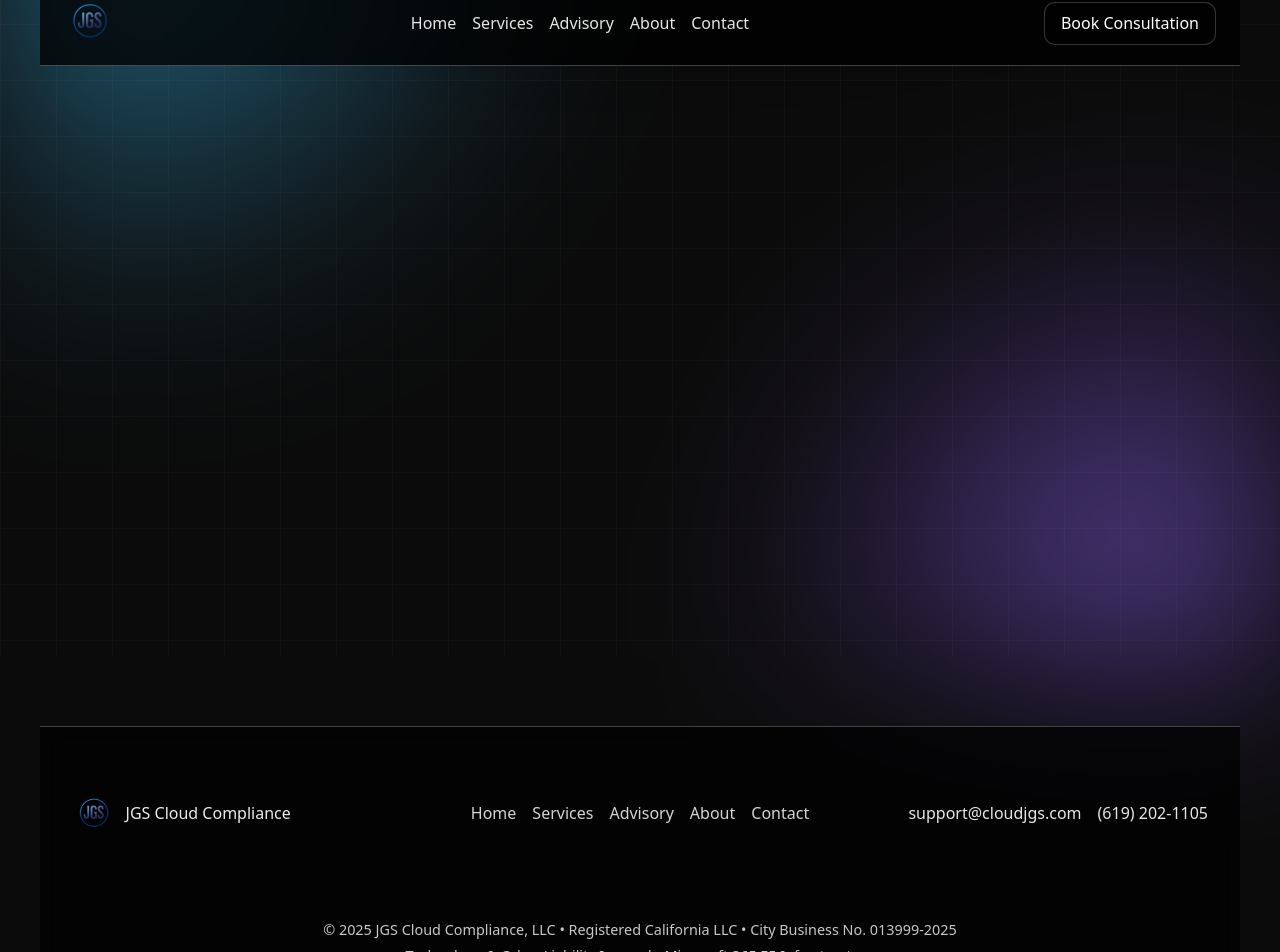
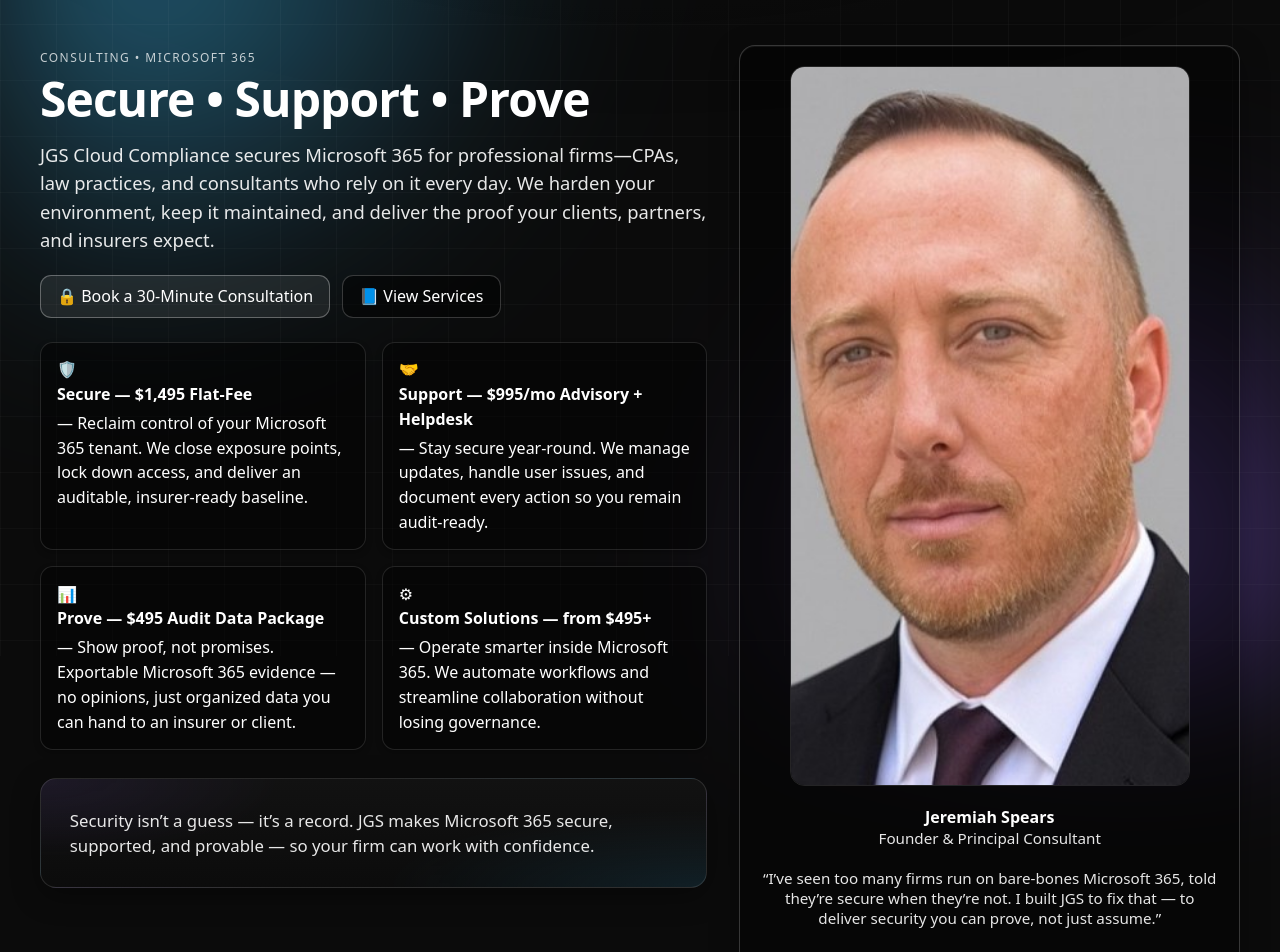
Before and after one commit to jspears80/jgs, a Next.js app: page / in a window 1280 px wide. Shown: the part 144-1096 px from the top of the page. Built offline with nearby package versions, Linux system fonts and the light colour scheme.

Commit message:
Refactor page layout to HomePage component

```diff
--- a/app/page.tsx
+++ b/app/page.tsx
@@ -1,125 +1,127 @@
-// app/layout.tsx
-import './globals.css';
+// app/page.tsx
 import React from 'react';
-import type { Metadata } from 'next';
-import Nav from './Nav';
 
-export const metadata: Metadata = {
-  metadataBase: new URL('https://www.cloudjgs.com'),
-  title:
-    'Secure • Support • Prove — Microsoft 365 for Professional Firms | JGS Cloud Compliance',
-  description:
-    'JGS Cloud Compliance secures Microsoft 365 for professional firms, maintains it day-to-day, and delivers audit-ready proof.',
-  openGraph: {
-    title:
-      'Secure • Support • Prove — Microsoft 365 for Professional Firms | JGS Cloud Compliance',
-    description:
-      'Security isn’t a guess — it’s a record. JGS makes Microsoft 365 secure, supported, and provable for professional firms.',
-    url: 'https://www.cloudjgs.com',
-    siteName: 'JGS Cloud Compliance',
-    type: 'website',
-  },
-  twitter: {
-    card: 'summary_large_image',
-    title:
-      'Secure • Support • Prove — Microsoft 365 for Professional Firms | JGS Cloud Compliance',
-    description:
-      'We harden Microsoft 365, keep it maintained, and deliver audit-ready proof.',
-  },
-  keywords: [
-    'Microsoft 365 security',
-    'law firm Microsoft 365',
-    'CPA Microsoft 365',
-    'DMARC DKIM SPF',
-    'M365 hardening',
-    'audit evidence',
-    'compliance proof',
-  ],
-};
+export default function HomePage() {
+  return (
+    <section className="section container">
+      <div className="page home-grid">
+        {/* ===== LEFT COLUMN — HERO ===== */}
+        <div>
+          <span className="eyebrow">Consulting • Microsoft 365</span>
+          <h1 className="hero">Secure • Support • Prove</h1>
 
-export default function RootLayout({
-  children,
-}: {
-  children: React.ReactNode;
-}) {
-  return (
-    <html lang="en">
-      <body>
-        {/* ======================= Header (quiet) ======================= */}
-        <header className="header" role="banner">
-          <div className="container header-row">
-            <a href="/" className="brand" aria-label="JGS Cloud Compliance — Home">
-              <img
-                src="/Logo.png"
-                alt="JGS Cloud Compliance"
-                className="logo"
-                width={32}
-                height={32}
-              />
+          <p className="lead" style={{ maxWidth: '68ch' }}>
+            JGS Cloud Compliance secures Microsoft 365 for professional firms—CPAs, law
+            practices, and consultants who rely on it every day. We harden your
+            environment, keep it maintained, and deliver the proof your clients, partners,
+            and insurers expect.
+          </p>
+
+          <div
+            style={{
+              display: 'flex',
+              gap: '.75rem',
+              margin: '.9rem 0 1.25rem',
+              flexWrap: 'wrap',
+            }}
+          >
+            <a
+              className="btn primary"
+              href="https://outlook.office.com/book/JGSConsulting@cloudjgs.com/?ismsaljsauthenabled"
+              target="_blank"
+              rel="noopener"
+            >
+              🔒 Book a 30-Minute Consultation
             </a>
-
-            {/* Client Nav component (can be a client component) */}
-            <Nav />
-
-            <a className="btn btn-cta" href="/contact">
-              Book Consultation
+            <a className="btn" href="/services">
+              📘 View Services
             </a>
           </div>
-        </header>
 
-        {/* ========================= Main ========================= */}
-        <main className="main container" role="main">
-          {children}
-        </main>
+          {/* ===== CONCISE SERVICE GRID ===== */}
+          <div className="proofgrid">
+            <div>
+              🛡️ <strong>Secure — $1,495 Flat-Fee</strong> — Reclaim control of your
+              Microsoft 365 tenant. We close exposure points, lock down access, and
+              deliver an auditable, insurer-ready baseline.
+            </div>
+            <div>
+              🤝 <strong>Support — $995/mo Advisory + Helpdesk</strong> — Stay secure
+              year-round. We manage updates, handle user issues, and document every action
+              so you remain audit-ready.
+            </div>
+            <div>
+              📊 <strong>Prove — $495 Audit Data Package</strong> — Show proof, not
+              promises. Exportable Microsoft 365 evidence — no opinions, just organized
+              data you can hand to an insurer or client.
+            </div>
+            <div>
+              ⚙ <strong>Custom Solutions — from $495+</strong> — Operate smarter inside
+              Microsoft 365. We automate workflows and streamline collaboration without
+              losing governance.
+            </div>
+          </div>
 
-        {/* ======================= Footer (minimal) ======================= */}
-        <footer className="footer" role="contentinfo">
-          {/* Top row: brand + nav + contact */}
-          <div className="container footer-main">
-            <div className="footer-brand">
-              <img
-                src="/Logo.png"
-                alt="JGS Cloud Compliance"
-                className="footer-logo"
-                width={28}
-                height={28}
-              />
-              <span className="brand-name">JGS Cloud Compliance</span>
+          {/* ===== STRAPLINE ===== */}
+          <div className="cta-band" style={{ marginTop: '1.75rem' }}>
+            <p className="lead" style={{ margin: 0, textAlign: 'left' }}>
+              Security isn’t a guess — it’s a record. JGS makes Microsoft 365 secure,
+              supported, and provable — so your firm can work with confidence.
+            </p>
+          </div>
+        </div>
+
+        {/* ===== RIGHT COLUMN — FOUNDER CARD ===== */}
+        <div
+          style={{
+            display: 'flex',
+            flexDirection: 'column',
+            alignItems: 'center',
+            justifyContent: 'center',
+          }}
+        >
+          <div className="founder" style={{ textAlign: 'center', alignItems: 'center' }}>
+            <img
+              src="/founder.jpg"
+              alt="Founder headshot"
+              className="founder-img"
+              width={720}
+              height={720}
+            />
+            <div className="founder-meta">
+              <div className="founder-name">Jeremiah Spears</div>
+              <div className="founder-title">Founder &amp; Principal Consultant</div>
             </div>
 
-            <nav className="footer-links" aria-label="Footer navigation">
-              <a href="/">Home</a>
-              <a href="/services">Services</a>
-              <a href="/advisory">Advisory</a>
-              <a href="/about">About</a>
-              <a href="/contact">Contact</a>
-            </nav>
+            <p
+              style={{
+                fontSize: '.95rem',
+                opacity: 0.9,
+                marginTop: '.25rem',
+                maxWidth: '60ch',
+              }}
+            >
+              “I’ve seen too many firms run on bare-bones Microsoft 365, told they’re
+              secure when they’re not. I built JGS to fix that — to deliver security you
+              can prove, not just assume.”
+            </p>
 
-            <div className="footer-contact" aria-label="Contact">
-              <a href="mailto:support@cloudjgs.com" className="footer-link">
-                support@cloudjgs.com
+            <div className="founder-actions" style={{ justifyContent: 'center', marginTop: '.5rem' }}>
+              <a
+                className="btn sm"
+                href="https://www.linkedin.com/in/jspears80/"
+                target="_blank"
+                rel="noopener"
+              >
+                🔗 LinkedIn
               </a>
-              <a href="tel:+16192021105" className="footer-link">
-                (619) 202-1105
+              <a className="btn sm" href="/contact">
+                ✉️ Contact
               </a>
             </div>
           </div>
-
-          {/* Bottom row: legal / trust (muted, single place) */}
-          <div className="container footer-bottom">
-            <p className="footer-legal">
-              © {new Date().getFullYear()} JGS Cloud Compliance, LLC • Registered
-              California LLC • City Business No. 013999-2025
-            </p>
-            <p className="footer-trust">
-              Technology &amp; Cyber Liability Insured • Microsoft 365 E5 Infrastructure
-            </p>
-            <nav className="footer-legal-links" aria-label="Legal">
-              <a href="/privacy">Privacy</a> · <a href="/terms">Terms</a>
-            </nav>
-          </div>
-        </footer>
-      </body>
-    </html>
+        </div>
+      </div>
+    </section>
   );
 }
```
